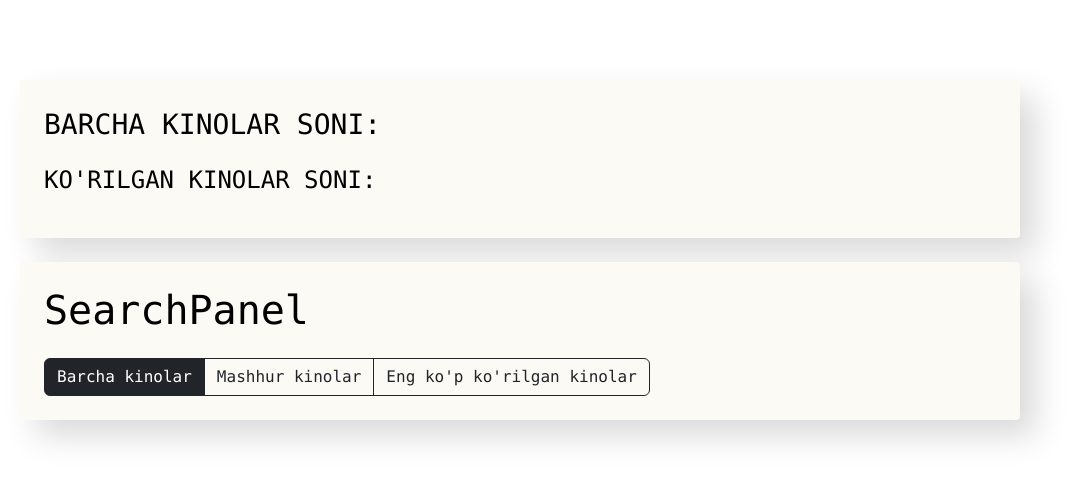
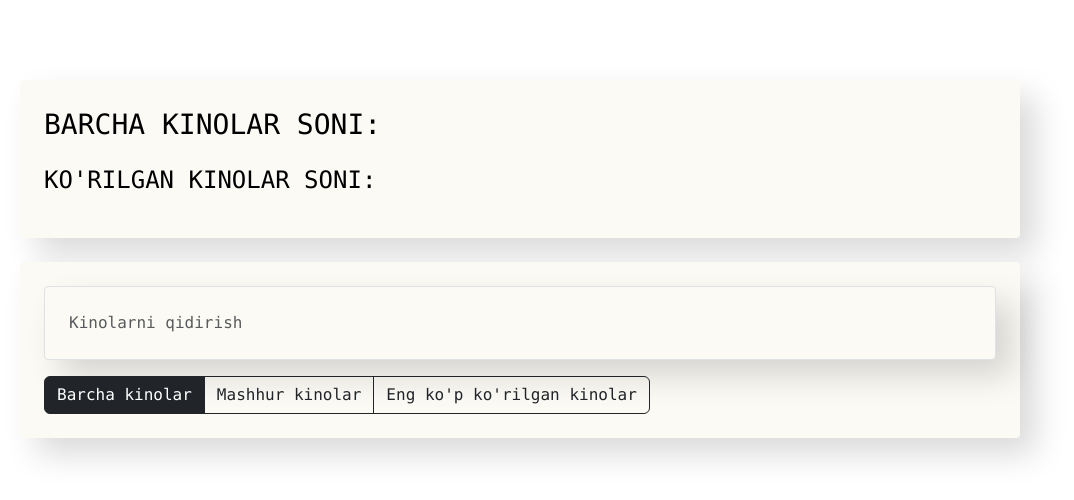
Before and after one commit to AkobirCoder/ReactJS-tutorial, a React (Create React App) app in the folder movie/: page / in a window 1280 px wide. Shown: the top 500 px of the page, without its empty margins (120-1194 px from the left). Built offline with nearby package versions, Linux system fonts and the light colour scheme.

Commit message:
./movie/src/components/search-panel/Search-panel.jsx was updated

```diff
--- a/movie/src/components/search-panel/Search-panel.jsx
+++ b/movie/src/components/search-panel/Search-panel.jsx
@@ -1,8 +1,8 @@
+import './Search-panel.css';
+
 const SearchPanel = () => {
     return (
-        <div>
-            <h1>SearchPanel</h1>
-        </div>
+        <input type="text" className="form-control search-input" placeholder="Kinolarni qidirish" />
     );
 }
 
```
